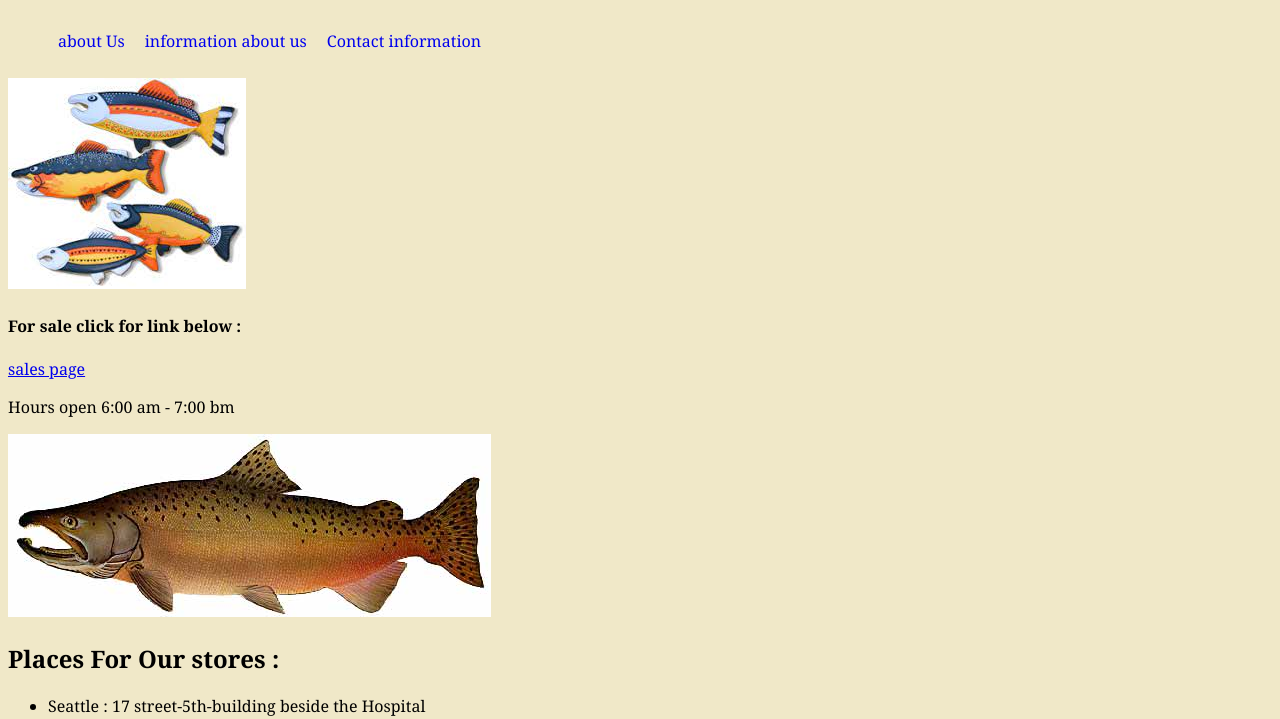
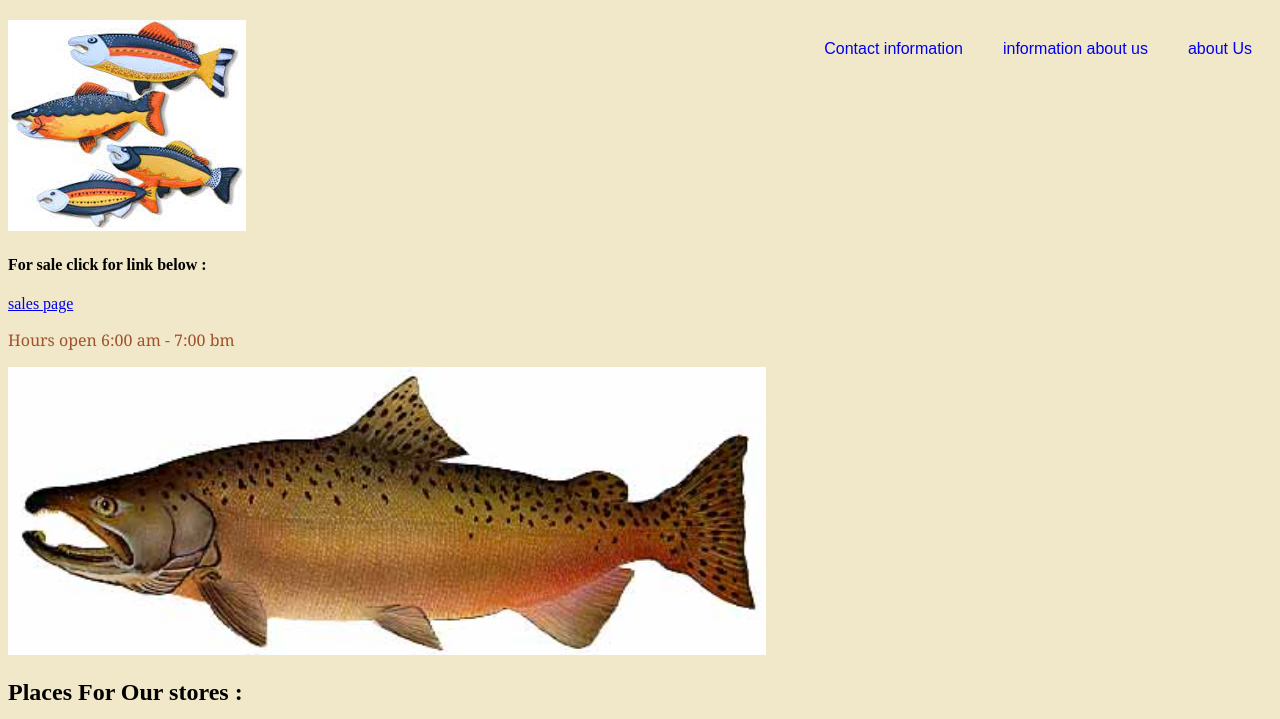
Before and after one commit to AHMADQURAAN97/cookie-stand, a plain HTML site: page index.html in a window 1280 px wide. Shown: the part 62-781 px from the top of the page. Drawn offline with Linux system fonts and the light colour scheme.

Commit message:
fix some style

```diff
--- a/css/style.css
+++ b/css/style.css
@@ -1,6 +1,6 @@
 body {
     background-color: rgba(222, 206, 135, 0.452);
-    font-family: Georgia, serif;
+
 
 }
 
@@ -12,16 +12,19 @@ justify-content: center;
         color: rgb(88, 0, 139);
 }
 
- nav ul li   {
+article ul li   {
         display: inline-block;
         padding: 10px;
+        color: rgb(216, 17, 17);
+        font-family: 'Otomanopee One', sans-serif;
+       display: block;
 }
 nav ul li a {
 text-decoration: none;
 };
 
 #div {
-        font-family: myFirstFont;
+        font-family: myFirstFont;color:tomato;
         src: url(sansation_light.woff);
      };
 
@@ -34,8 +37,27 @@ text-decoration: none;
 
 
 main nav p {  font-size: 50px;
-
+        font-family: myFirstFont;color: sienna;
 }
 footer img {
         width: 1200px;
 }
+
+#sofish {
+        width: 60%;
+}
+
+#open {
+        font-family: Georgia, serif; color: sienna;
+}
+
+nav ul {
+
+        font-family: 'Otomanopee One', sans-serif;
+}
+
+nav ul li {
+        display: inline-block;
+        padding: 20px;
+        float: right;
+}
--- a/index.html
+++ b/index.html
@@ -34,9 +34,9 @@
         <h4>For sale click for link below :</h4>
     <a href="sales.html">sales page</a>
     </nav>
-    <p> Hours open 6:00 am - 7:00 bm </p>
+    <p id=open> Hours open 6:00 am - 7:00 bm </p>
 
-    <img src="soso.jpg" alt="salmon cookies">
+    <img id=sofish src="soso.jpg" alt="salmon cookies">
     <article>
         <h2> Places For Our stores : </h2>
         <ul>
```
